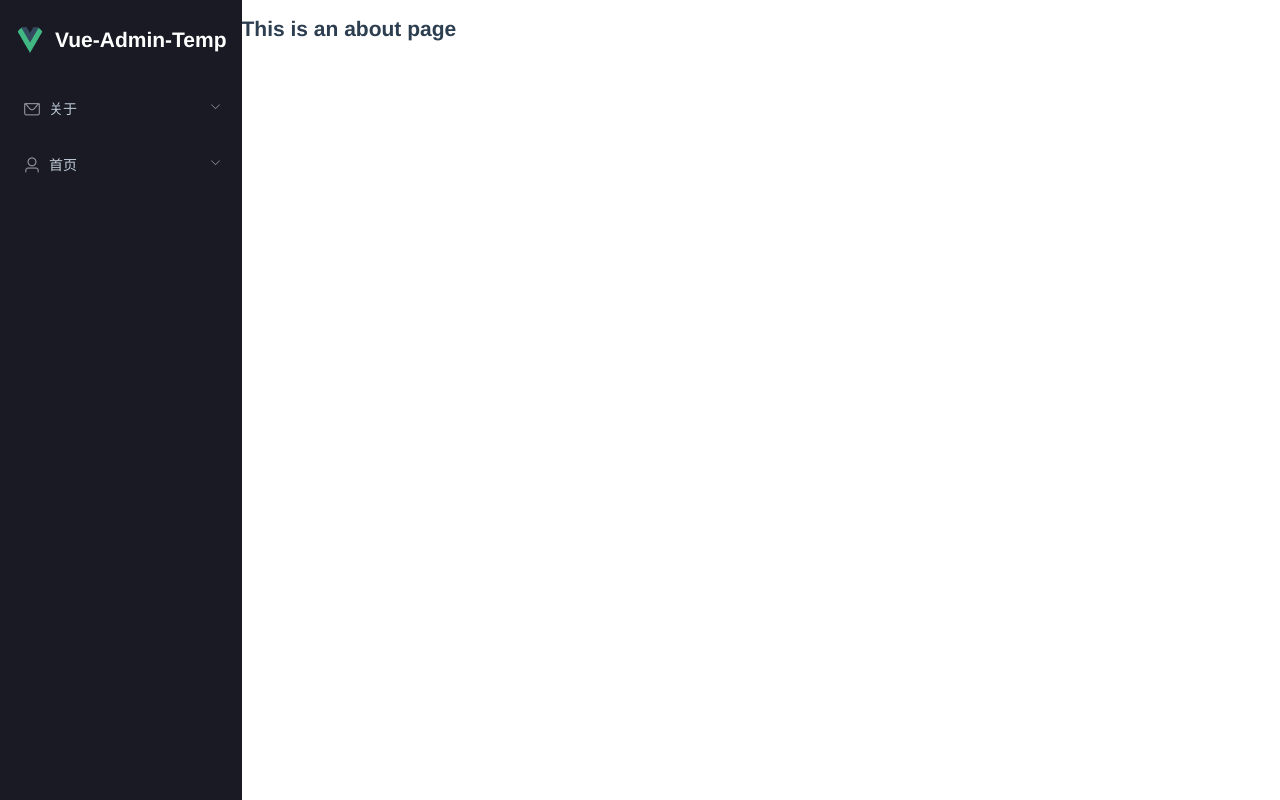
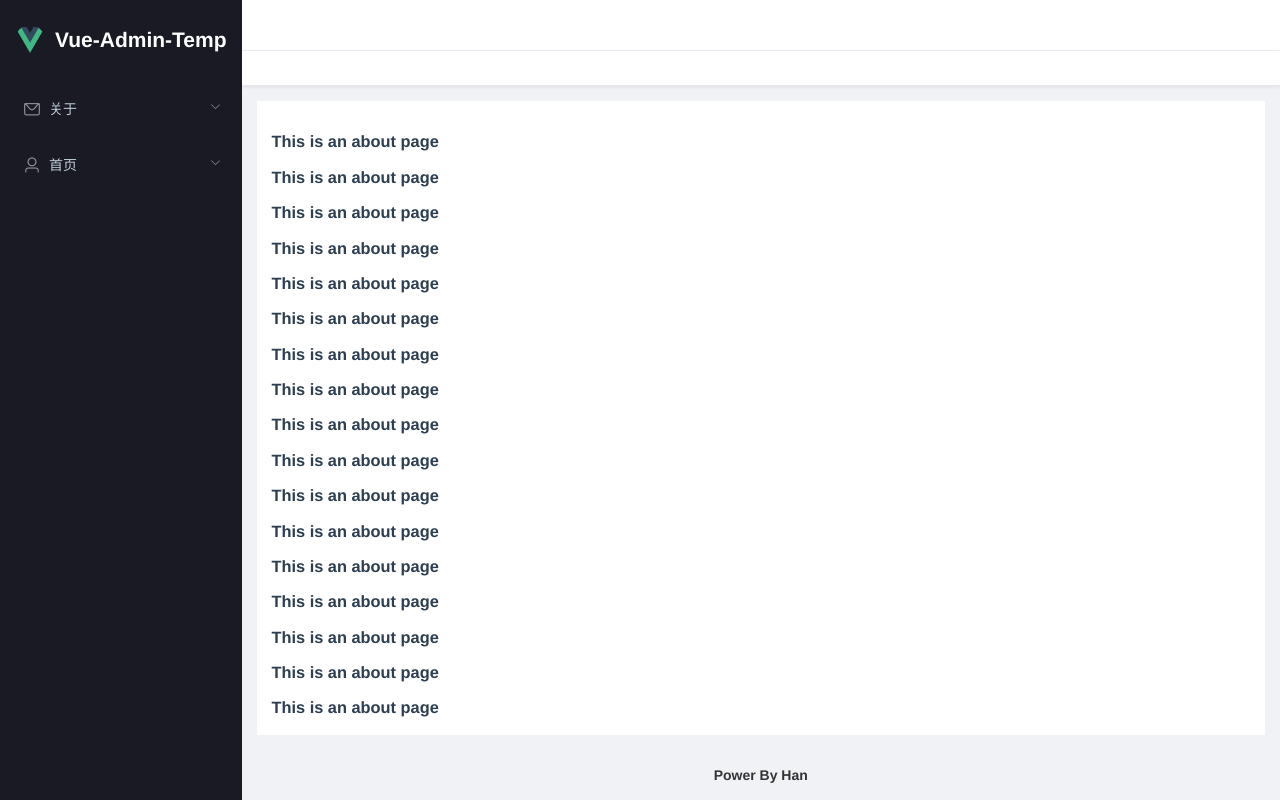
Before and after one commit to han3sui/vue-admin-template, a Vue app: page /#/about in a window 1280 px wide. Built offline with nearby package versions, Linux system fonts and the light colour scheme.

Commit message:
初始化

```diff
--- a/src/assets/css/aside.scss
+++ b/src/assets/css/aside.scss
@@ -1,15 +1,10 @@
 .el-aside {
   .el-menu {
     border-right: none;
-  }
-
-  .el-menu-vertical {
     background-color: $aside-bg;
   }
 
   .el-submenu {
-    background-color: $aside-bg;
-
     &__title {
       color: $aside-color;
     }
@@ -24,7 +19,11 @@
 
       .is-active {
         background-color: $aside-item-active-bg;
-        color: $aside-active-color;
+
+        span, i {
+          color: $aside-active-color;
+        }
+
         // 关闭三级菜单二级菜单样式
         ul {
           border: none;
@@ -41,12 +40,6 @@
       }
     }
   }
-
-  //.is-opened{
-  //  .el-submenu{
-  //    background-color: $aside-expand-bg;
-  //  }
-  //}
 
   .el-menu-item:focus, .el-menu-item:hover {
     background-color: transparent;
--- /dev/null
+++ b/src/assets/css/header.scss
@@ -0,0 +1,14 @@
+.el-header{
+  height: auto !important;
+  background: #fff;
+  padding: 0;
+  .navbar-wrapper{
+    height: 50px;
+    border-bottom: 1px solid #ebeef5;
+  }
+  .tags-wrapper{
+    height: 34px;
+    border-bottom: 1px solid #e6e6e6;
+    box-shadow: 0 1px 4px rgba(0,21,41,.08);
+  }
+}
--- a/src/assets/css/index.scss
+++ b/src/assets/css/index.scss
@@ -1,6 +1,10 @@
 @import "theme";
 @import "aside";
-
+@import "header";
+#app,body,html{
+  width: 100%;
+  height: 100%;
+}
 body {
   font-family: "Helvetica Neue", Helvetica, "PingFang SC", "Hiragino Sans GB", "Microsoft YaHei", "微软雅黑", Arial, sans-serif;
   -webkit-font-smoothing: antialiased;
@@ -15,6 +19,7 @@ body {
   .app-body {
     display: flex;
     flex-direction: row;
+    height: 100%;
 
     .app-aside {
       min-width: $aside-min-width;
@@ -40,5 +45,21 @@ body {
         }
       }
     }
+    .app-container{
+      flex-direction: column;
+      background-color: #f0f2f5;
+    }
   }
 }
+.el-scrollbar__wrap{
+  overflow-x: hidden;
+}
+//.el-scrollbar__bar{
+//  position: absolute;
+//  right: 2px;
+//  bottom: 2px;
+//  z-index: 1;
+//  border-radius: 4px;
+//  opacity: 0;
+//  transition: opacity .12s ease-out;
+//}
--- a/src/layout/components/AppFooter.vue
+++ b/src/layout/components/AppFooter.vue
@@ -1,5 +1,7 @@
 <template>
-<footer></footer>
+  <el-footer>
+    <h4>Power By Han</h4>
+  </el-footer>
 </template>
 
 <script>
@@ -8,6 +10,13 @@ export default {
 }
 </script>
 
-<style scoped>
-
+<style scoped lang="scss">
+.el-footer{
+  display: flex;
+  align-items: center;
+  justify-content: center;
+  height: 50px !important;
+  background-color: #f0f2f5;
+  color: #333;
+}
 </style>
--- a/src/layout/components/AppMain.vue
+++ b/src/layout/components/AppMain.vue
@@ -1,7 +1,7 @@
 <template>
-  <section>
+  <el-main>
     <router-view/>
-  </section>
+  </el-main>
 </template>
 
 <script>
@@ -10,6 +10,10 @@ export default {
 }
 </script>
 
-<style scoped>
-
+<style scoped lang="scss">
+.el-main{
+  padding: 15px;
+  margin: 15px;
+  background: #fff;
+}
 </style>
--- a/src/layout/components/AppNav.vue
+++ b/src/layout/components/AppNav.vue
@@ -1,5 +1,11 @@
 <template>
-  <nav></nav>
+  <el-header>
+    <div class="navbar-wrapper">
+      <div class="navbar-left"></div>
+      <div class="navbar-right"></div>
+    </div>
+    <el-scrollbar class="tags-wrapper"></el-scrollbar>
+  </el-header>
 </template>
 
 <script>
@@ -8,6 +14,6 @@ export default {
 }
 </script>
 
-<style scoped>
+<style scoped lang="scss">
 
 </style>
--- a/src/layout/index.vue
+++ b/src/layout/index.vue
@@ -1,12 +1,12 @@
 <template>
-  <div class="app-body">
+  <el-container class="app-body">
     <app-aside class="app-aside"/>
-    <div class="app-container">
+    <el-container class="app-container">
       <app-nav class="app-nav"/>
       <app-main class="app-main"/>
       <app-footer class="app-footer"/>
-    </div>
-  </div>
+    </el-container>
+  </el-container>
 </template>
 
 <script>
--- a/src/router/baseRoutes.js
+++ b/src/router/baseRoutes.js
@@ -24,7 +24,14 @@ const baseRoutes = [
         name: 'About4',
         meta: {
           title: '关于4'
-        }
+        },
+        children: [{
+          path: '/about5',
+          name: 'About5',
+          meta: {
+            title: '关于5'
+          }
+        }]
       }]
     }, {
       path: '/index',
--- a/src/views/About.vue
+++ b/src/views/About.vue
@@ -1,5 +1,43 @@
 <template>
   <div class="about">
     <h1>This is an about page</h1>
+    <h1>This is an about page</h1>
+    <h1>This is an about page</h1>
+    <h1>This is an about page</h1>
+    <h1>This is an about page</h1>
+    <h1>This is an about page</h1>
+    <h1>This is an about page</h1>
+    <h1>This is an about page</h1>
+    <h1>This is an about page</h1>
+    <h1>This is an about page</h1>
+    <h1>This is an about page</h1>
+    <h1>This is an about page</h1>
+    <h1>This is an about page</h1>
+    <h1>This is an about page</h1>
+    <h1>This is an about page</h1>
+    <h1>This is an about page</h1>
+    <h1>This is an about page</h1>
+    <h1>This is an about page</h1>
+    <h1>This is an about page</h1>
+    <h1>This is an about page</h1>
+    <h1>This is an about page</h1>
+    <h1>This is an about page</h1>
+    <h1>This is an about page</h1>
+    <h1>This is an about page</h1>
+    <h1>This is an about page</h1>
+    <h1>This is an about page</h1>
+    <h1>This is an about page</h1>
+    <h1>This is an about page</h1>
+    <h1>This is an about page</h1>
+    <h1>This is an about page</h1>
+    <h1>This is an about page</h1>
+    <h1>This is an about page</h1>
+    <h1>This is an about page</h1>
+    <h1>This is an about page</h1>
+    <h1>This is an about page</h1>
+    <h1>This is an about page</h1>
+    <h1>This is an about page</h1>
+    <h1>This is an about page</h1>
+
   </div>
 </template>
```
